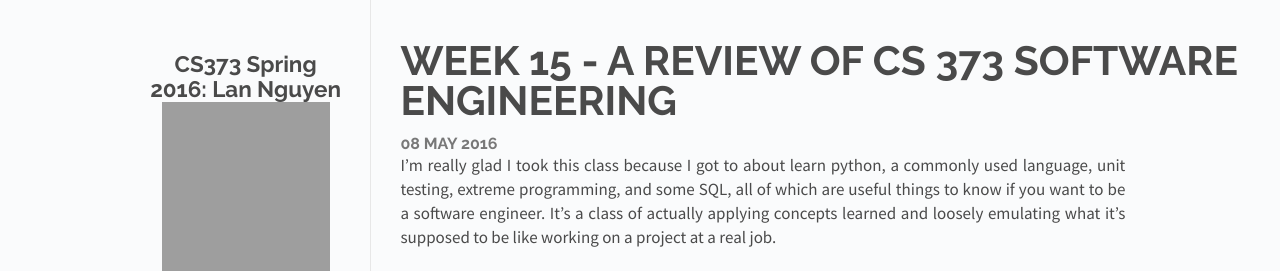
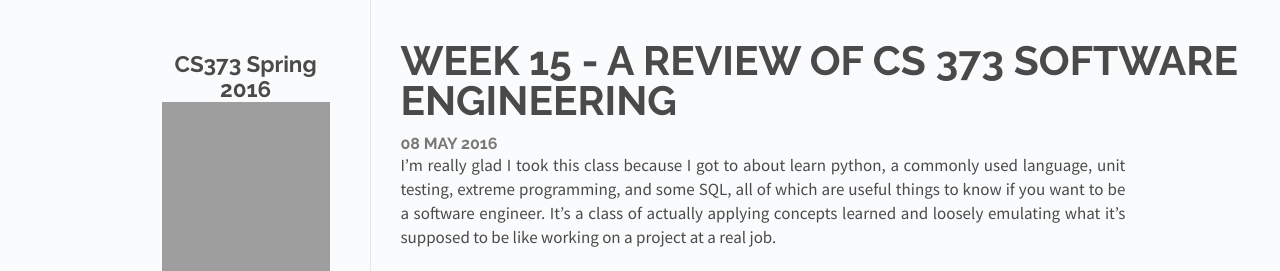
Before and after one commit to chareth/cs373-extra-credit-blog, a Jekyll site: the page built from index.html, in a window 1280 px wide. Shown: the top 271 px of the page. Built offline with Jekyll 4.4.1, drawn with Linux system fonts in a browser that asks for light colours.

Commit message:
Update default.html

```diff
--- a/_layouts/default.html
+++ b/_layouts/default.html
@@ -23,7 +23,7 @@
     <div class="site">
       <div class="sidebar" id="sidebar">
         <div class="header">
-          <h2 class="title">CS373 Spring 2016: Lan Nguyen</h2>
+          <h2 class="title">CS373 Spring 2016</h2>
           <h1 class="title"><a href="{{site.baseurl}}/"><img id="logo" src="http://chareth.github.io/cs373-extra-credit-blog/images/me.jpg"></a></h1>
         </div>
         <div class="posts">
```
